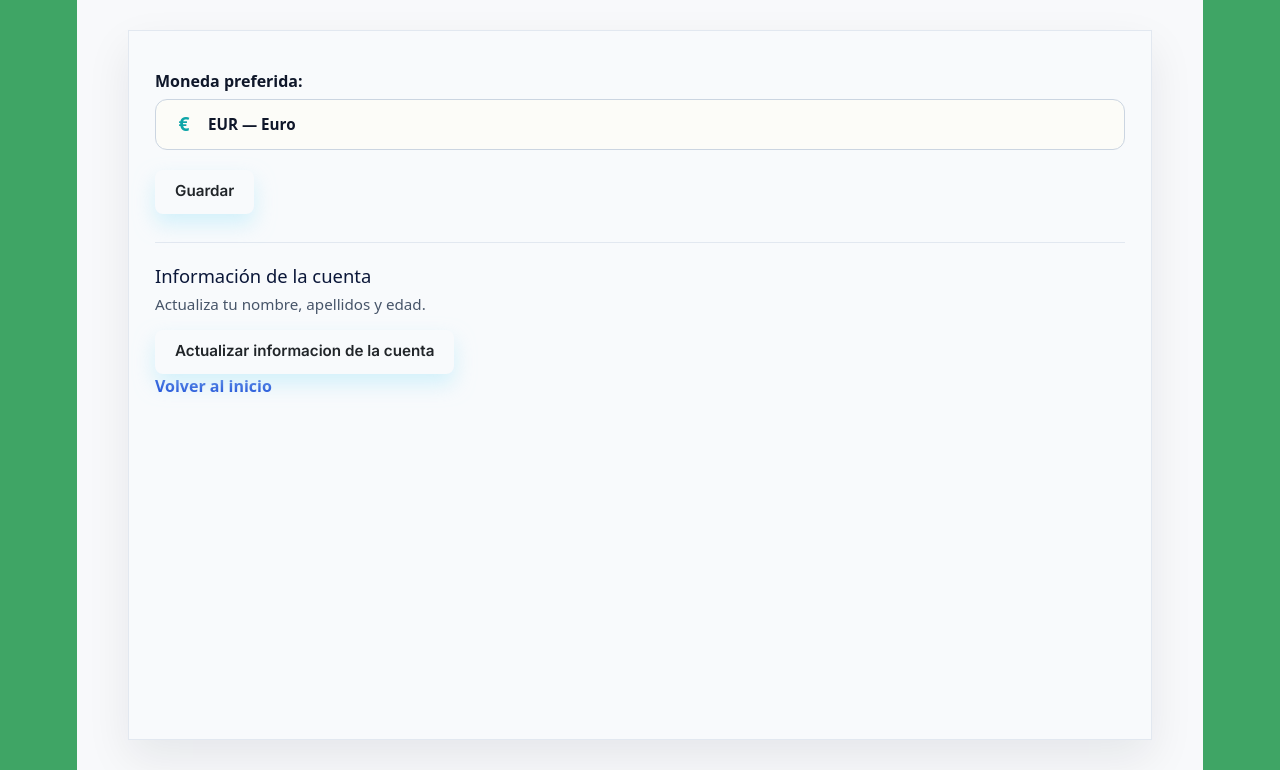
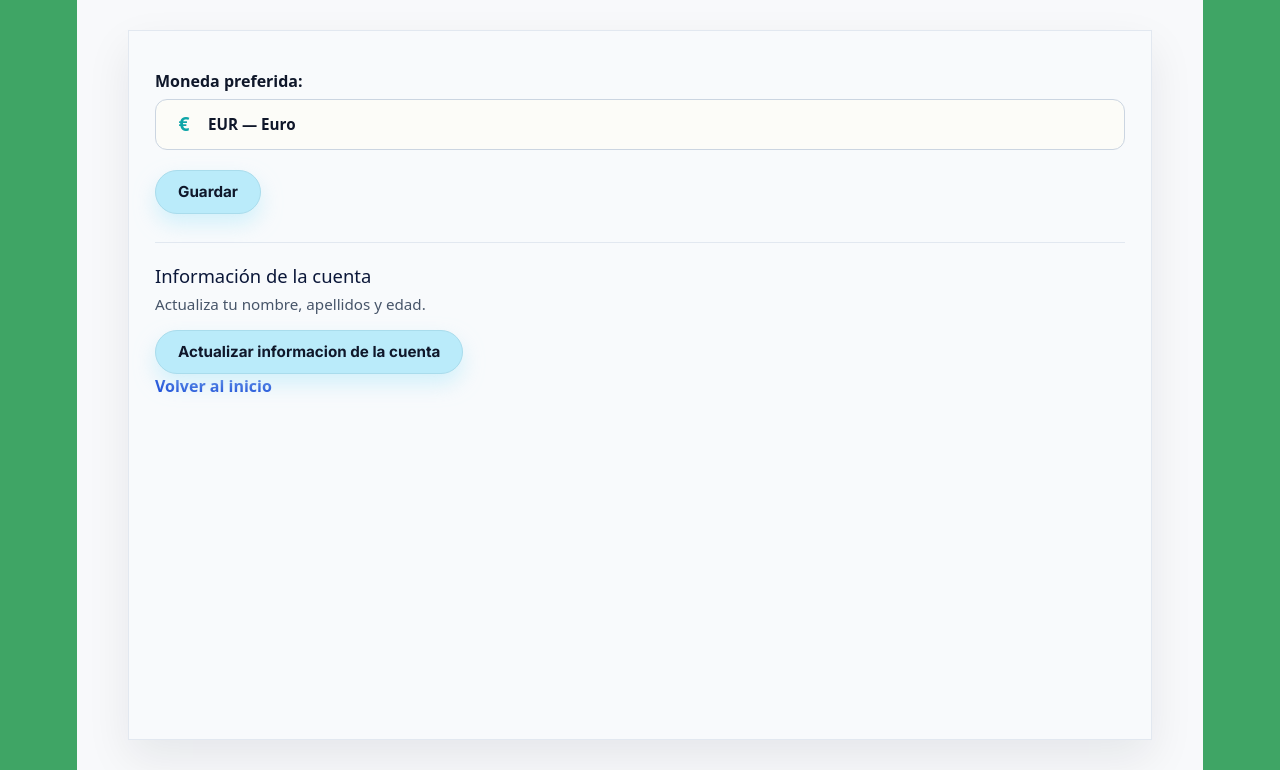
Before and after one commit to Thefallenashes/Recepted, a PHP site: page /pages/config.php in a window 1280 px wide. Shown: the part 67-837 px from the top of the page. Run offline with PHP 8.4, Linux system fonts and the light colour scheme; the visitor is signed in with stand-in values (Sample User, id 1); data that the repository does not hold is empty.

Commit message:
actualizados estilos de botones de configuracin

```diff
--- a/src/css/config.css
+++ b/src/css/config.css
@@ -23,14 +23,57 @@
     }
 }
 
-a {
+a:not(.btn) {
     color: #1d4ed8;
     text-decoration: none;
     font-weight: 700;
 }
 
-a:hover {
+a:not(.btn):hover {
     text-decoration: underline;
+}
+
+/* Asegura que los botones de accion de config tengan el mismo aspecto */
+.config-container .btn {
+    display: inline-flex;
+    align-items: center;
+    justify-content: center;
+    text-decoration: none;
+    color: #0f172a;
+}
+
+.config-container .btn:hover {
+    text-decoration: none;
+    color: #0f172a;
+}
+
+.config-action-btn {
+    display: inline-flex;
+    align-items: center;
+    justify-content: center;
+    border: 1px solid #a9dcec;
+    cursor: pointer;
+    border-radius: 999px;
+    padding: 10px 22px;
+    font-weight: 800;
+    font-size: 0.95rem;
+    line-height: 1.2;
+    color: #0f172a;
+    background: #baebfa;
+    box-shadow: 0 10px 20px rgba(186, 235, 250, 0.6);
+    text-decoration: none;
+    appearance: none;
+    -webkit-appearance: none;
+    transition: transform 0.16s ease, box-shadow 0.16s ease, background 0.16s ease;
+}
+
+.config-action-btn:hover,
+.config-action-btn:focus-visible {
+    color: #0f172a;
+    background: #a9dcec;
+    text-decoration: none;
+    transform: translateY(-1px);
+    box-shadow: 0 14px 24px rgba(169, 220, 236, 0.72);
 }
 
 .config-section {
@@ -199,6 +242,5 @@ a:hover {
 }
 
 .config-section .btn {
-    display: inline-block;
-    text-decoration: none;
+    display: inline-flex;
 }
--- a/src/pages/config.php
+++ b/src/pages/config.php
@@ -42,8 +42,8 @@ try {
     <meta charset="UTF-8">
     <meta name="viewport" content="width=device-width, initial-scale=1.0">
     <title>Configuración</title>
-    <link rel="stylesheet" href="../css/index.css">
-    <link rel="stylesheet" href="../css/config.css">
+    <link rel="stylesheet" href="../css/index.css?v=<?php echo urlencode((string)filemtime(__DIR__ . '/../css/index.css')); ?>">
+    <link rel="stylesheet" href="../css/config.css?v=<?php echo urlencode((string)filemtime(__DIR__ . '/../css/config.css')); ?>">
 </head>
 <body>
     <?php
@@ -87,7 +87,7 @@ try {
                     <div id="currency-dropdown" class="currency-dropdown" role="listbox" aria-label="Monedas disponibles"></div>
                 </div>
             </div>
-            <button class="btn" type="submit">Guardar</button>
+            <button class="btn config-action-btn" type="submit">Guardar</button>
         </form>
 
         <?php
@@ -225,7 +225,7 @@ try {
         <div class="config-section">
             <h2>Información de la cuenta</h2>
             <p>Actualiza tu nombre, apellidos y edad.</p>
-            <a class="btn" href="perfil.php?t=<?php echo htmlspecialchars($perfil_token); ?>" style="display:inline-flex;justify-content:center;">Actualizar informacion de la cuenta</a>
+            <a class="btn config-action-btn" href="perfil.php?t=<?php echo htmlspecialchars($perfil_token); ?>">Actualizar informacion de la cuenta</a>
         </div>
 
         <p><a href="home.php">Volver al inicio</a></p>
```
